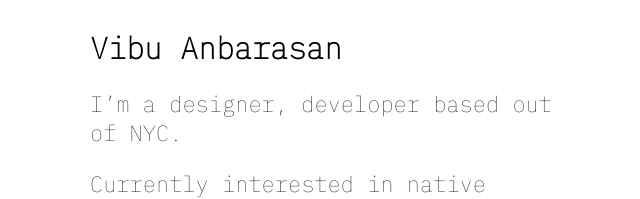
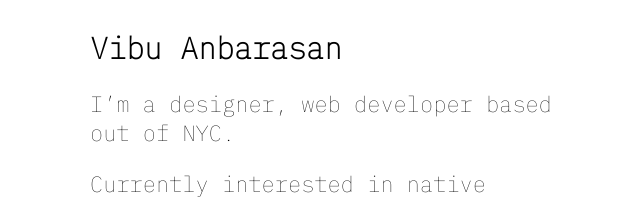
Before and after one commit to anbav/va, a website: page public/index.html in a window 1280 px wide. Shown: the top 199 px of the page, without its empty margins (300-940 px from the left). Drawn offline with Linux system fonts and the light colour scheme; files that its build step writes are made by us from their sources; files whose address does not match are found by name.

Commit message:
copy change

```diff
--- a/public/index.html
+++ b/public/index.html
@@ -17,7 +17,7 @@
   <div class="center-align">
     <div class="bio">
       <h1>Vibu Anbarasan</h1>
-      <p>I’m a designer, developer based out of NYC.</p>
+      <p>I’m a designer, web developer based out of NYC.</p>
       <p>Currently interested in native tooling and Web Components.</p>
       <p>This calculator element below is a pure Web Component, code for it can be found
         <span style="text-decoration: underline;">
```
